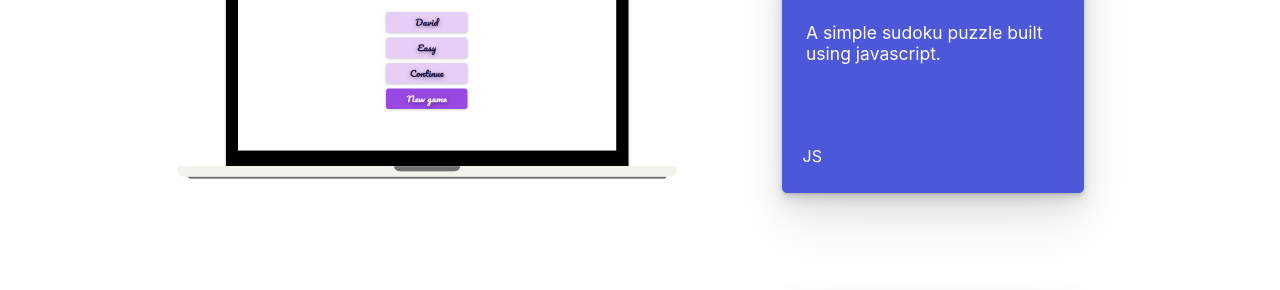
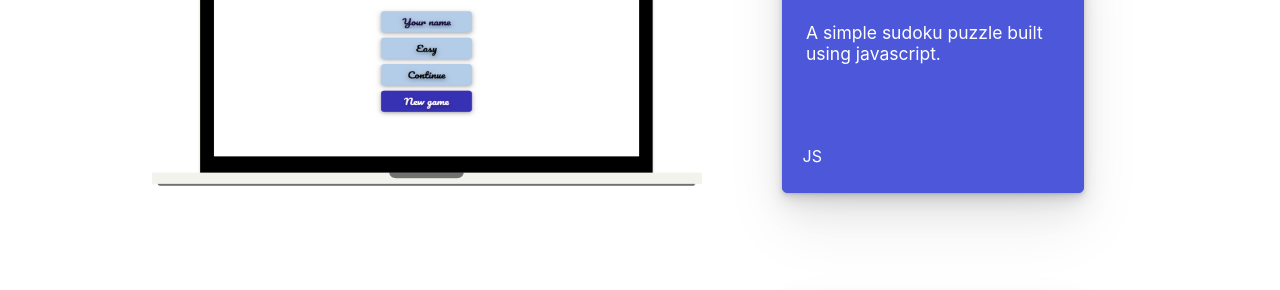
Before and after one commit to NicoleBlazier/personalProfile, a website: page src/public/index.html in a window 1280 px wide. Shown: the part 3655-3945 px from the top of the page. Drawn offline with nearby package versions, Linux system fonts and the light colour scheme.

Commit message:
Updating Sudoku Puzzle Image

```diff
--- a/src/public/index.html
+++ b/src/public/index.html
@@ -157,7 +157,7 @@
       <h1 class='heading-two primary-color'>Projects</h1>
       <div class='boxes'>
         <div class='image-box'>
-          <img id='sudoku-image' src='../images/project-computer-sudoku.png' alt='Displaying a Sudoku Project'/>
+          <img id='sudoku-image' src='../images/sudoku-puzzle-image.png' alt='Displaying a Sudoku Project'/>
           <div class='box'>
             <div class='box-icons'>
               <i class="fa-brands fa-github box-icon" id='sudoku-github'></i>
```
Also changed, not shown: dist/blazier-logo-hover.d7331926.png (added), dist/blazier-logo.cf97d1da.png (added), dist/index.html, src/images/sudoku-puzzle-image.png (added), 4 other files.
